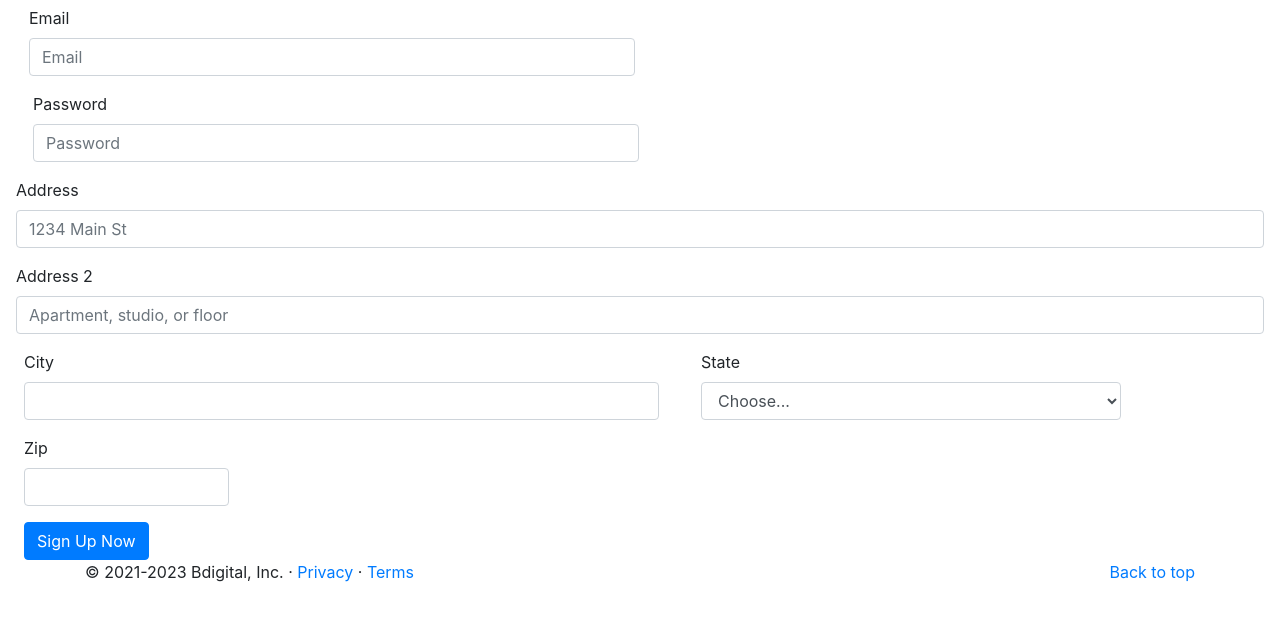
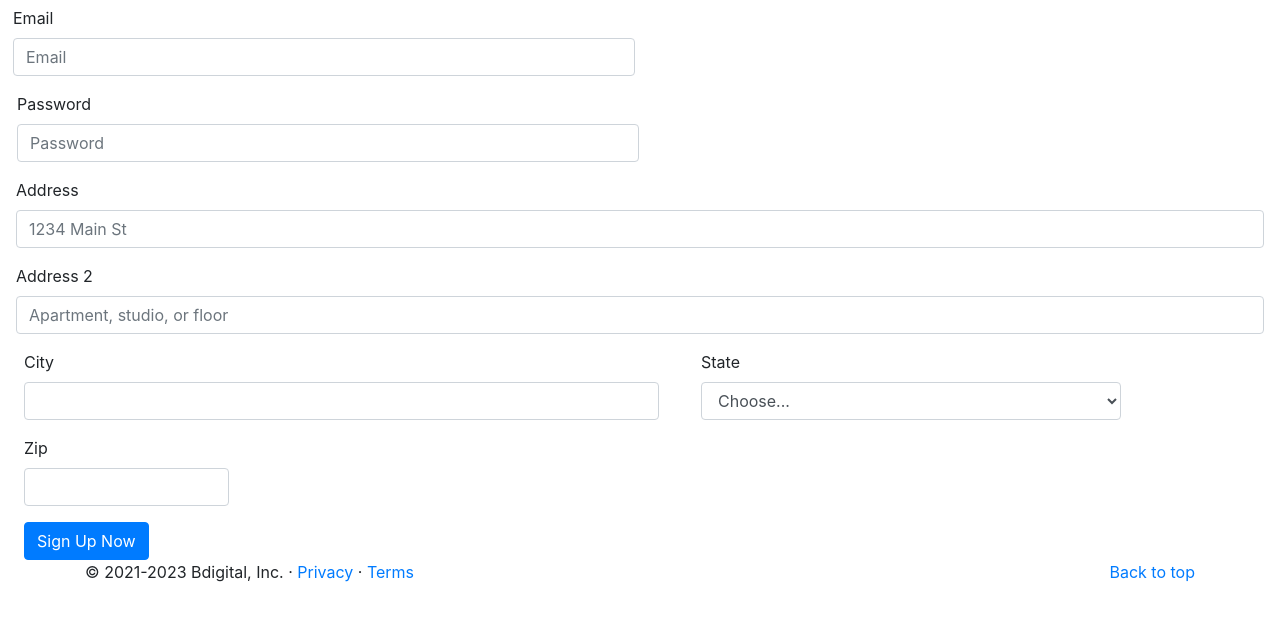
Before and after one commit to G-chinmaya/Bdigital_BootStrap, a plain HTML site: page Signup.html in a window 1280 px wide. Shown: the part 96-716 px from the top of the page. Drawn offline with nearby package versions, Linux system fonts and the light colour scheme.

Commit message:
Update Signup.html

```diff
--- a/Signup.html
+++ b/Signup.html
@@ -53,7 +53,7 @@
         <div class="mx-4">
         <h2>Sign In Form</h2>
     </div>
-        <div class="form-row mx-4">
+        <div class="form-row mx-2">
           <div class="form-group col-md-6">
             <label for="inputEmail4">Email</label>
             <input type="email" class="form-control" id="inputEmail4" placeholder="Email">
```
